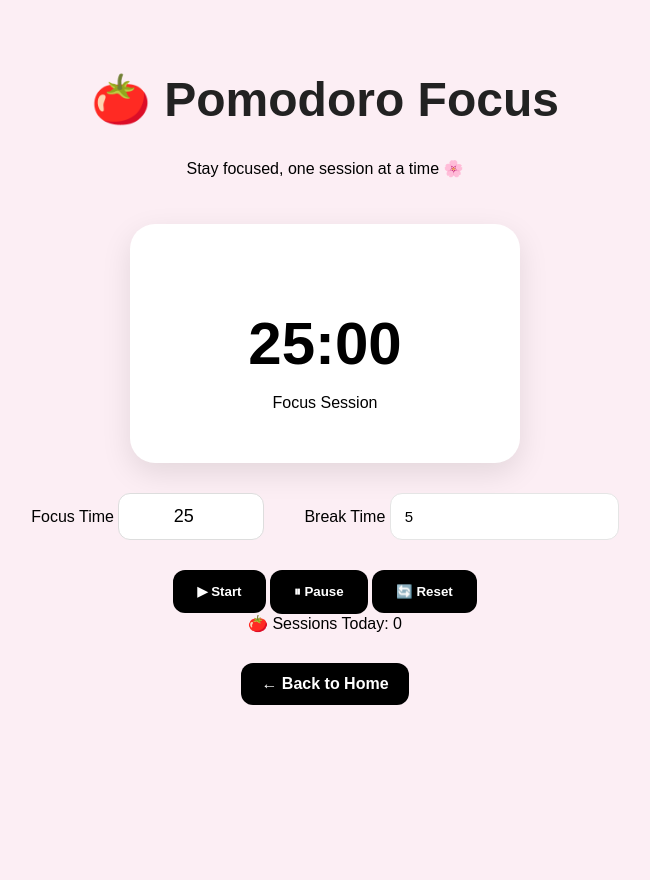
After one commit to tyagiaradhya099-arch/AI-Student-OS, a Flask app: page /pomodoro in a window 1280 px wide. The commit adds this page. Shown: the whole page, without its empty margins (315-965 px from the left). Run offline with Flask 3, Linux system fonts and the light colour scheme.

Commit message:
Added pomodoro page feature

```diff
--- a/app.py
+++ b/app.py
@@ -221,6 +221,11 @@ def notes():
         "notes.html",
         notes=notes
     )
+#POMODORO PAGE
+@app.route("/pomodoro")
+def pomodoro():
+
+    return render_template("pomodoro.html")
 
 
 if __name__ == "__main__":
--- a/static/css/style.css
+++ b/static/css/style.css
@@ -457,3 +457,62 @@ small {
 
     margin-top: 30px;
 }
+.pomodoro-container{
+
+    display:flex;
+
+    flex-direction:column;
+
+    align-items:center;
+
+}
+.timer-card{
+
+    background:white;
+
+    width:320px;
+
+    padding:35px;
+
+    border-radius:25px;
+
+    text-align:center;
+
+    box-shadow:0 10px 30px rgba(0,0,0,0.1);
+
+    margin:30px 0;
+
+}
+#timer{
+
+    font-size:60px;
+
+    margin-bottom:10px;
+
+}
+.time-settings{
+
+    display:flex;
+
+    justify-content:center;
+
+    gap:40px;
+
+    margin-bottom:30px;
+
+}
+.time-input{
+
+    width:120px;
+
+    padding:12px;
+
+    border-radius:12px;
+
+    border:1px solid #ddd;
+
+    text-align:center;
+
+    font-size:18px;
+
+}
--- a/templates/home.html
+++ b/templates/home.html
@@ -77,6 +77,11 @@
 
             </a>
         </div>
+        <a href="/pomodoro" class="task-btn">
+
+           🍅 Pomodoro
+
+        </a>
 
     </div>
 
--- /dev/null
+++ b/templates/pomodoro.html
@@ -0,0 +1,82 @@
+<!DOCTYPE html>
+<html>
+
+<head>
+
+    <title>Pomodoro</title>
+
+    <link rel="stylesheet"
+    href="{{ url_for('static', filename='css/style.css') }}">
+
+</head>
+
+<body>
+<div class="pomodoro-container">
+
+    <h1>🍅 Pomodoro Focus</h1>
+
+    <p class="subtitle">
+        Stay focused, one session at a time 🌸
+    </p>
+
+    <div class="timer-card">
+
+        <h2 id="timer">25:00</h2>
+            <p class="session-type">
+                Focus Session
+            </p>
+    </div>
+
+    <div class="time-settings">
+
+        <div>
+
+            <label>Focus Time</label>
+
+            <input
+             type="number"
+             class="time-input"
+             value="25">
+
+        </div>
+
+        <div>
+
+            <label>Break Time</label>
+
+            <input
+            type="number"
+            value="5">
+
+        </div>
+
+    </div>
+
+    <div class="timer-buttons">
+
+        <button>▶ Start</button>
+
+        <button>⏸ Pause</button>
+
+        <button>🔄 Reset</button>
+
+    </div>
+
+    <div class="session-counter">
+
+        🍅 Sessions Today:
+        <span>0</span>
+
+    </div>
+
+    <a href="/" class="back-btn">
+
+        ← Back to Home
+
+    </a>
+
+</div>
+
+</body>
+
+</html>
```
